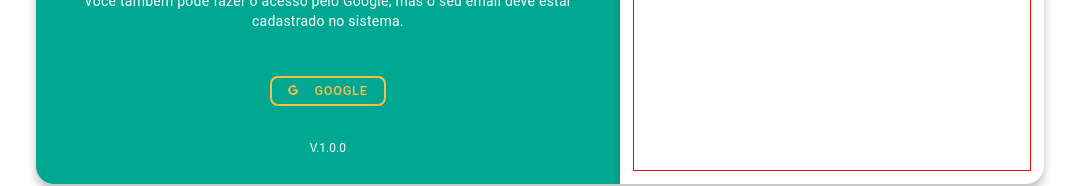
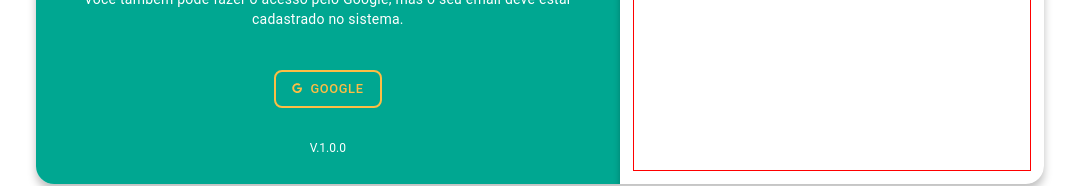
Before and after one commit to JamissonRamos/sacade_web, a React (Vite) app: page / in a window 1280 px wide. Shown: the part 562-748 px from the top of the page, without its empty margins (100-1179 px from the left). Built offline with nearby package versions, Linux system fonts and the light colour scheme.

Commit message:
Atualizando dados do arquivo e finalizando button;

```diff
--- a/src/components/buttons/style.js
+++ b/src/components/buttons/style.js
@@ -6,8 +6,8 @@ const containerStyles = css`
     display: flex;
     align-items: center;
     justify-content: center;
-    gap: 16px;
-    padding: 4px 16px;
+    gap: 8px;
+    padding: 8px 16px;
     border-radius: 8px;
     font-size: .8rem;
     font-weight: 500;
@@ -45,7 +45,7 @@ const outlineStyles = css`
             const r = parseInt(color.slice(1, 3), 16);
             const g = parseInt(color.slice(3, 5), 16);
             const b = parseInt(color.slice(5, 7), 16);
-            return `rgb(${r - 2}, ${g - 2}, ${b - 2})`;
+            return `rgb(${r - 35}, ${g - 35}, ${b - 35})`;
         }};
     }
 `;
```
